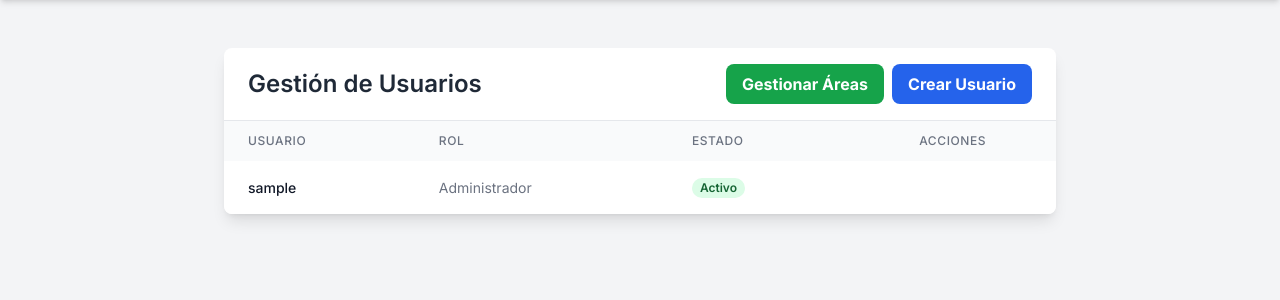
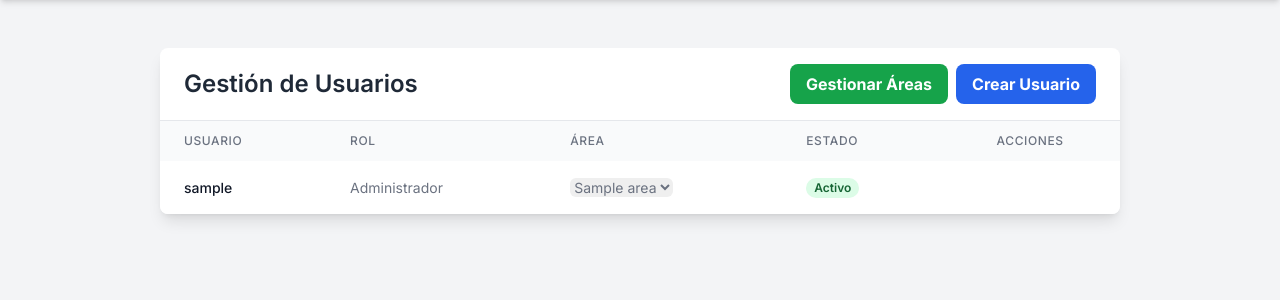
Before and after one commit to AgustinDAmore/tickets, a Django app: page /usuarios/ in a window 1280 px wide. Shown: the part 64-364 px from the top of the page. Run offline with Django 5.2, Linux system fonts and the light colour scheme; a user stored in the database is signed in; tables that the repository leaves empty hold one stand-in row (values such as "Sample post"); some libraries are stand-ins or nearby versions.

Commit message:
Se mejoro la administracion de los usuaris en el menu gestion de usuarios

```diff
--- a/gestion/templates/gestion/lista_usuarios.html
+++ b/gestion/templates/gestion/lista_usuarios.html
@@ -30,13 +30,12 @@
     </nav>
 
     <!-- Contenido Principal -->
-    <main class="max-w-4xl mx-auto py-6 sm:px-6 lg:px-8">
+    <main class="max-w-5xl mx-auto py-6 sm:px-6 lg:px-8">
         <div class="px-4 py-6 sm:px-0">
             <div class="bg-white shadow-lg rounded-lg overflow-hidden">
                 <div class="px-6 py-4 border-b flex justify-between items-center">
                     <h2 class="text-2xl font-semibold text-gray-800">Gestión de Usuarios</h2>
                     <div class="flex items-center gap-2">
-                        <!-- BOTÓN AÑADIDO -->
                         <a href="{% url 'gestionar_areas' %}" class="bg-green-600 hover:bg-green-700 text-white font-bold py-2 px-4 rounded-lg">
                             Gestionar Áreas
                         </a>
@@ -51,6 +50,7 @@
                             <tr>
                                 <th class="py-3 px-6 text-left text-xs font-medium text-gray-500 uppercase tracking-wider">Usuario</th>
                                 <th class="py-3 px-6 text-left text-xs font-medium text-gray-500 uppercase tracking-wider">Rol</th>
+                                <th class="py-3 px-6 text-left text-xs font-medium text-gray-500 uppercase tracking-wider">Área</th>
                                 <th class="py-3 px-6 text-left text-xs font-medium text-gray-500 uppercase tracking-wider">Estado</th>
                                 <th class="py-3 px-6 text-center text-xs font-medium text-gray-500 uppercase tracking-wider">Acciones</th>
                             </tr>
@@ -60,7 +60,32 @@
                             <tr>
                                 <td class="py-4 px-6 whitespace-nowrap text-sm font-medium text-gray-900">{{ u.username }}</td>
                                 <td class="py-4 px-6 whitespace-nowrap text-sm text-gray-500">
-                                    {% if u.is_staff %}Administrador{% else %}Usuario{% endif %}
+                                    {% if u.id != user.id %}
+                                    <form action="{% url 'lista_usuarios' %}" method="post" class="inline">
+                                        {% csrf_token %}
+                                        <input type="hidden" name="user_id" value="{{ u.id }}">
+                                        <input type="hidden" name="action" value="change_role">
+                                        <select name="is_staff" onchange="this.form.submit()" class="rounded-md border-gray-300">
+                                            <option value="False" {% if not u.is_staff %}selected{% endif %}>Usuario</option>
+                                            <option value="True" {% if u.is_staff %}selected{% endif %}>Administrador</option>
+                                        </select>
+                                    </form>
+                                    {% else %}
+                                        {% if u.is_staff %}Administrador{% else %}Usuario{% endif %}
+                                    {% endif %}
+                                </td>
+                                <td class="py-4 px-6 whitespace-nowrap text-sm text-gray-500">
+                                    <form action="{% url 'lista_usuarios' %}" method="post" class="inline">
+                                        {% csrf_token %}
+                                        <input type="hidden" name="user_id" value="{{ u.id }}">
+                                        <input type="hidden" name="action" value="change_area">
+                                        <select name="area_id" onchange="this.form.submit()" class="rounded-md border-gray-300">
+                                            <option value="">Sin Área</option>
+                                            {% for area in all_areas %}
+                                            <option value="{{ area.id }}" {% if u.perfil.area.id == area.id %}selected{% endif %}>{{ area.nombre }}</option>
+                                            {% endfor %}
+                                        </select>
+                                    </form>
                                 </td>
                                 <td class="py-4 px-6 whitespace-nowrap text-sm">
                                     {% if u.is_active %}
@@ -70,7 +95,7 @@
                                     {% endif %}
                                 </td>
                                 <td class="py-4 px-6 whitespace-nowrap text-sm text-center">
-                                    {% if u.id != user.id %} {# Evita que un admin se modifique a sí mismo #}
+                                    {% if u.id != user.id %}
                                     <form action="{% url 'toggle_usuario' u.id %}" method="post" class="inline mr-2">
                                         {% csrf_token %}
                                         <button type="submit" class="text-indigo-600 hover:text-indigo-900">
@@ -80,10 +105,6 @@
                                     <span class="text-gray-300">|</span>
                                     <a href="{% url 'cambiar_contrasena' u.id %}" class="text-indigo-600 hover:text-indigo-900 inline ml-2">
                                         Cambiar Contraseña
-                                    </a>
-                                    <span class="text-gray-300">|</span>
-                                    <a href="{% url 'cambiar_area' u.id %}" class="text-indigo-600 hover:text-indigo-900 inline ml-2">
-                                        Cambiar Area
                                     </a>
                                     {% endif %}
                                 </td>
--- a/gestion/views.py
+++ b/gestion/views.py
@@ -192,8 +192,40 @@ def ticket_detalle_view(request: HttpRequest, ticket_id: int) -> HttpResponse:
 def lista_usuarios_view(request: HttpRequest) -> HttpResponse:
     if not request.user.is_staff:
         return redirect('dashboard')
+
+    # Lógica para manejar cambios de rol o área desde la tabla
+    if request.method == 'POST':
+        user_id = request.POST.get('user_id')
+        action = request.POST.get('action')
+        user_to_change = User.objects.get(id=user_id)
+
+        if user_to_change != request.user: # Prevenir que un admin se modifique a sí mismo
+            if action == 'change_role':
+                new_role = request.POST.get('is_staff') == 'True'
+                user_to_change.is_staff = new_role
+                user_to_change.save()
+                messages.success(request, f"Rol de {user_to_change.username} actualizado.")
+
+            elif action == 'change_area':
+                area_id = request.POST.get('area_id')
+                if area_id:
+                    new_area = Area.objects.get(id=area_id)
+                    user_to_change.perfil.area = new_area
+                else:
+                    user_to_change.perfil.area = None
+                user_to_change.perfil.save()
+                messages.success(request, f"Área de {user_to_change.username} actualizada.")
+
+        return redirect('lista_usuarios')
+
+    # Lógica para mostrar la página
     usuarios = User.objects.select_related('perfil', 'perfil__area').all().order_by('username')
-    return render(request, 'gestion/lista_usuarios.html', {'usuarios': usuarios})
+    all_areas = Area.objects.all().order_by('nombre')
+    context = {
+        'usuarios': usuarios,
+        'all_areas': all_areas
+    }
+    return render(request, 'gestion/lista_usuarios.html', context)
 
 @login_required
 def crear_usuario_view(request: HttpRequest) -> HttpResponse:
```
Also changed, not shown: gestion/migrations/0001_initial.py.
